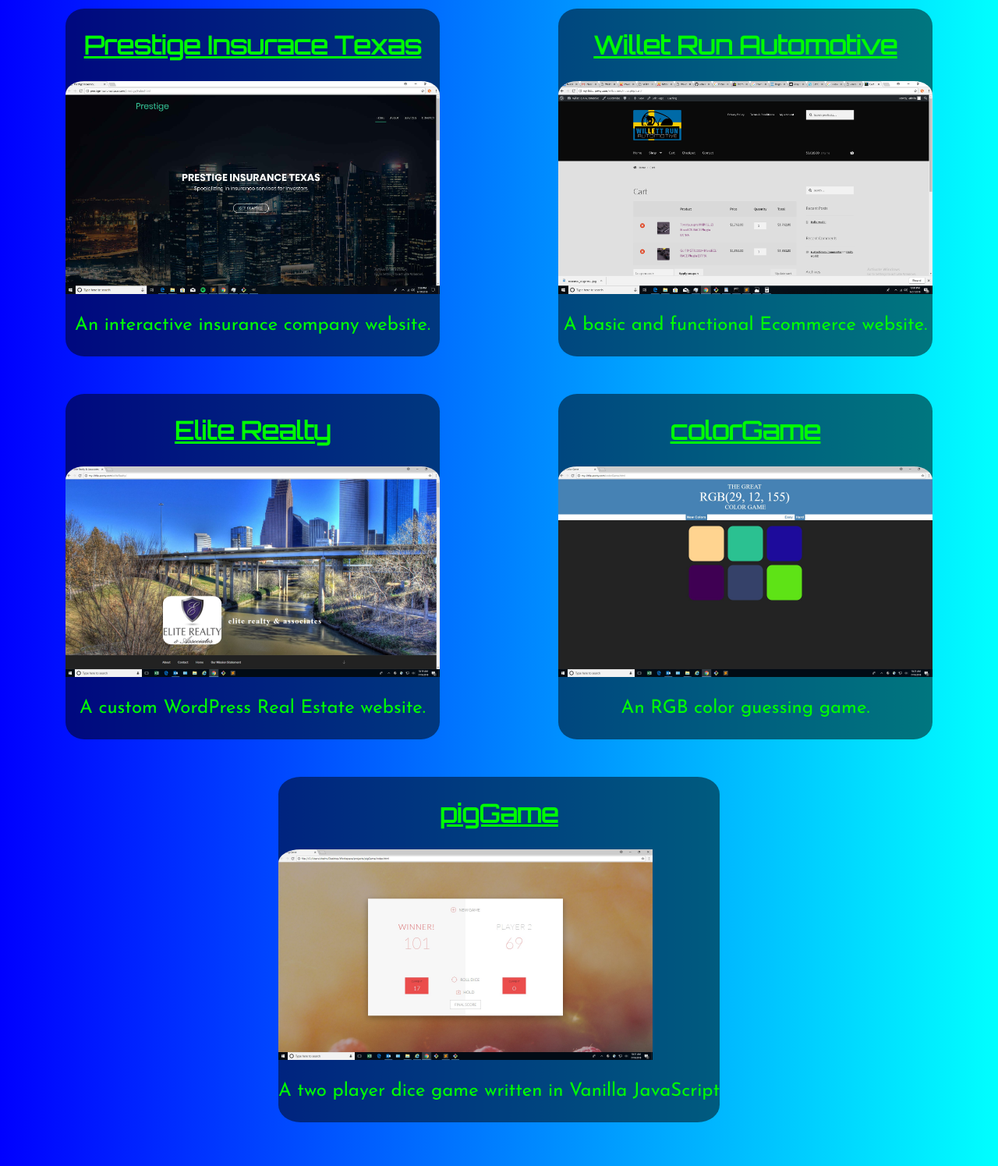
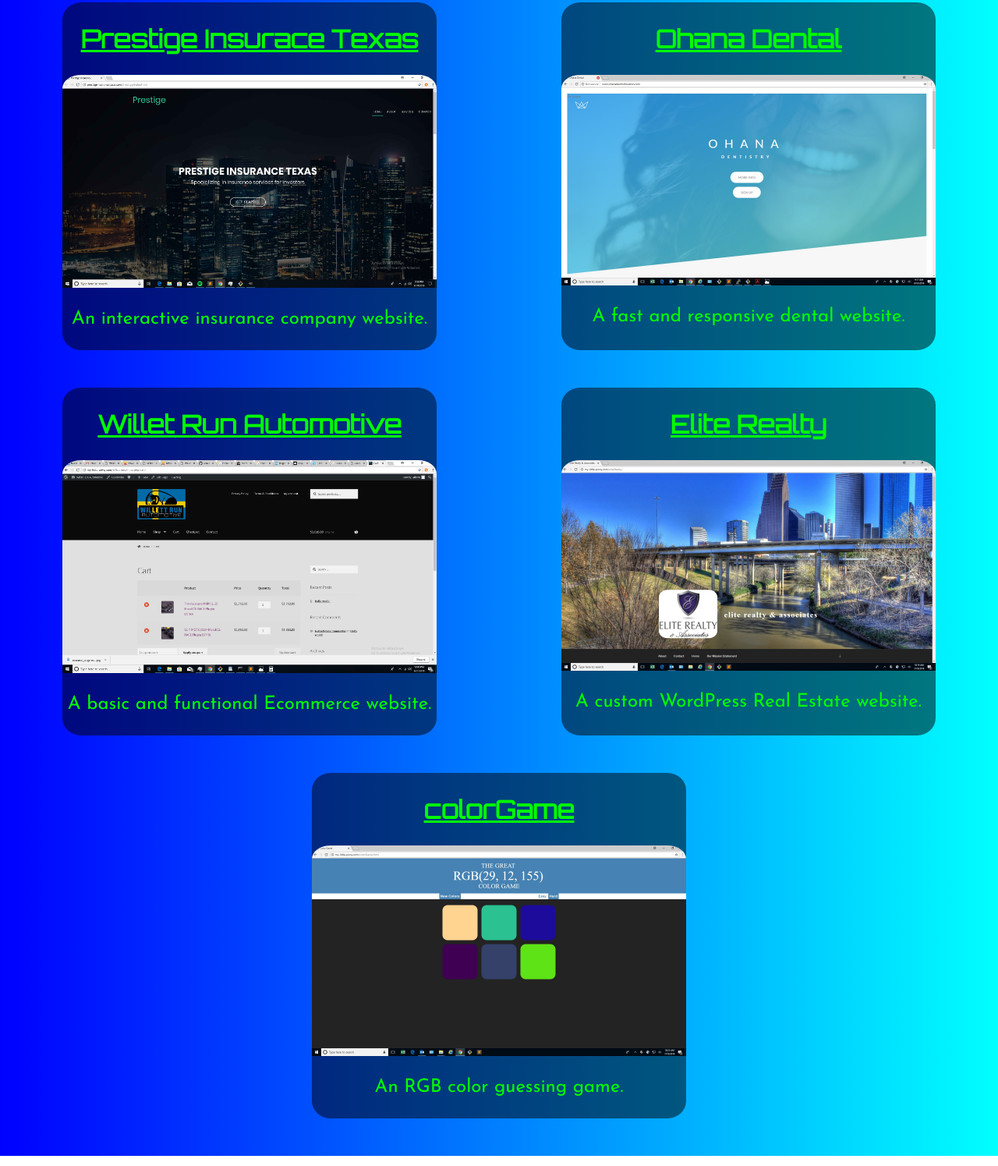
Before and after one commit to vshelnutt/portfolioReloaded, a website: page views/index.html in a window 1280 px wide. Shown: the part 939-2434 px from the top of the page at 78% size. Drawn offline with nearby package versions, Linux system fonts and the light colour scheme.

Commit message:
fixed body margin and added ohana section

```diff
--- a/views/index.html
+++ b/views/index.html
@@ -60,6 +60,19 @@
     </div>
   </article>
 
+<article class="project">
+    <a href = "http://ohanadentisthouston.com">
+      <h2>Ohana Dental</h2>
+      <div class="hvrbox">
+        <img class="projectlink" src= "ohana.jpg" alt = "Ohana">
+        <div class="hvrbox-layer_top">
+          <div class="hvrbox-text">A simple website made for a dentists advertising and marketing needs.</div>
+        </a>
+      </div>
+      <p>A fast and responsive dental website.</p>
+    </div>
+  </article>
+
   <article class="project">
     <a href = "http://my-little-pwny.com/willetstore/">
       <h2>Willet Run Automotive</h2>
@@ -100,18 +113,6 @@
     </div>
   </article>
 
-  <article class="project">
-    <a href = "http://my-little-pwny.com/willetstore/">
-      <h2>pigGame</h2>
-      <div class="hvrbox">
-        <img class="projectlink" src= "pigGame.jpg" alt = "PigGame">
-        <div class="hvrbox-layer_top">
-          <div class="hvrbox-text">Roll until a player reaches 100 to win. Roll as many times as you want per turn. Rolling doubles or a six ends a player turn and set's their score to zero.</div>
-        </a>
-      </div>
-      <p>A two player dice game written in Vanilla JavaScript</p>
-    </div>
-  </article>
 
 
 
--- a/views/main.css
+++ b/views/main.css
@@ -1,6 +1,7 @@
 body {
   background: linear-gradient(to right, blue,  cyan);
   color: #00FF00;
+  margin: 0;
 }
 header {
    background: rgba(0,0,0,0.5);
@@ -11,7 +12,7 @@
   position: fixed;
  font-size: 3em;
  font-family: 'Orbitron', sans-serif;
-
+ z-index: 999;
 }
 h2 {
   display: flex;
```
Also changed, not shown: views/ohana.jpg (added).
